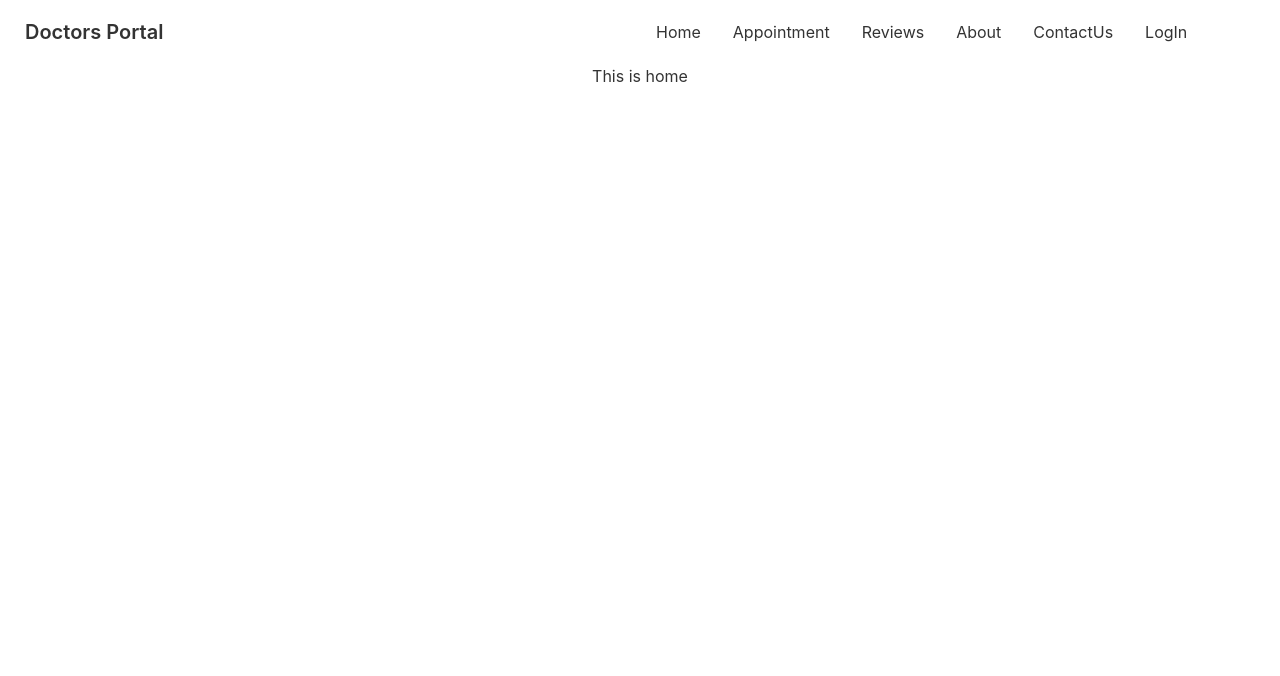
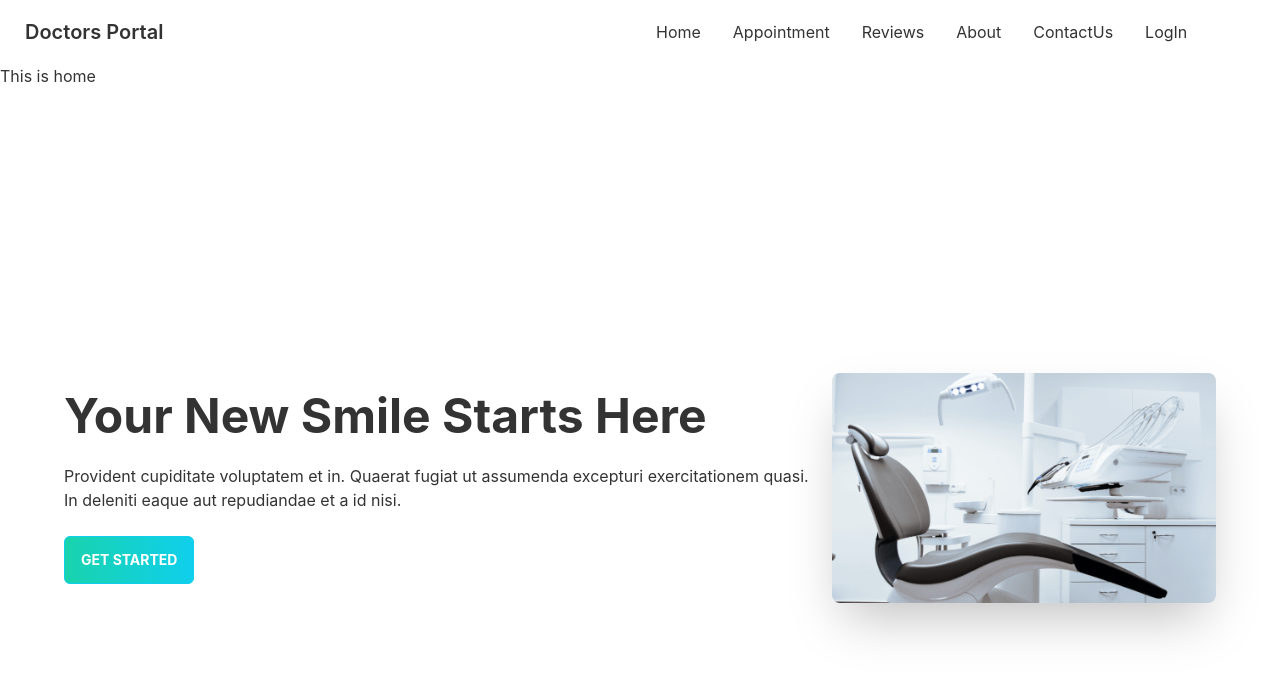
Before and after one commit to ahmed-nasir/Doctors-portal-client, a React (Create React App) app: page / in a window 1280 px wide. Shown: the top 676 px of the page. Built offline with nearby package versions, Linux system fonts and the light colour scheme.

Commit message:
Heror section added

```diff
--- a/src/App.js
+++ b/src/App.js
@@ -11,7 +11,7 @@
 
 function App() {
   return (
-    <div className="App">
+    <div className="">
       <Navbar></Navbar>
       <Routes>
         <Route path='/' element={<Home/>}/>
--- /dev/null
+++ b/src/Pages/Home/Banner.js
@@ -0,0 +1,21 @@
+import React from 'react';
+import chair from '../../assets/images/chair.png'
+
+const Banner = () => {
+    return (
+        <div class="hero min-h-screen px-12">
+            <div class="hero-content flex-col lg:flex-row-reverse">
+                <img src={chair} class="max-w-sm rounded-lg shadow-2xl" />
+                <div>
+                    <h1 class="text-5xl font-bold">Your New Smile Starts Here</h1>
+                    <p class="py-6">Provident cupiditate voluptatem et in. Quaerat fugiat ut assumenda excepturi exercitationem quasi. In deleniti eaque aut repudiandae et a id nisi.</p>
+                    <button class="btn btn-primary uppercase text-white rounded-md font-bold
+                    bg-gradient-to-r from-secondary to-primary
+                    ">Get Started</button>
+                </div>
+            </div>
+        </div>
+    );
+};
+
+export default Banner;
--- a/src/Pages/Home/Home.js
+++ b/src/Pages/Home/Home.js
@@ -1,9 +1,11 @@
 import React from 'react';
+import Banner from './Banner';
 
 const Home = () => {
     return (
         <div>
             <h2>This is home</h2>
+            <Banner></Banner>
         </div>
     );
 };
```
